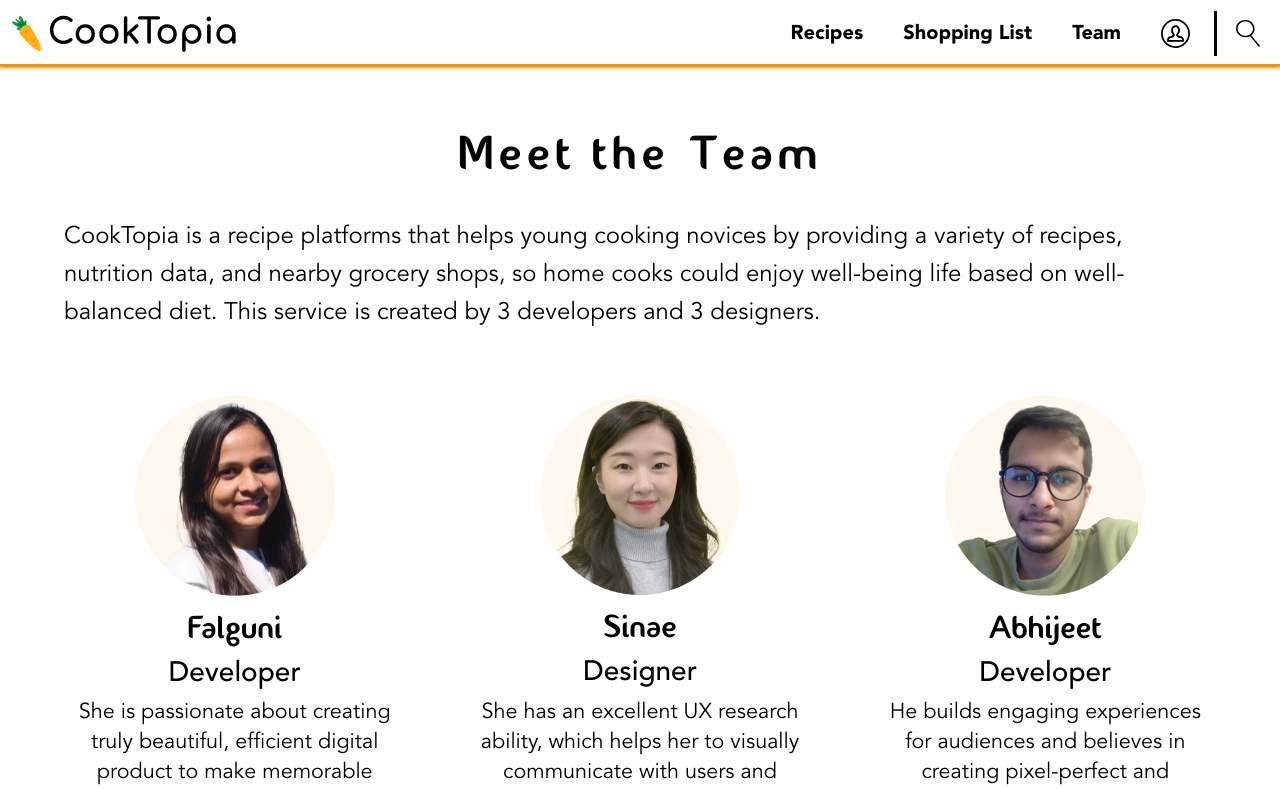
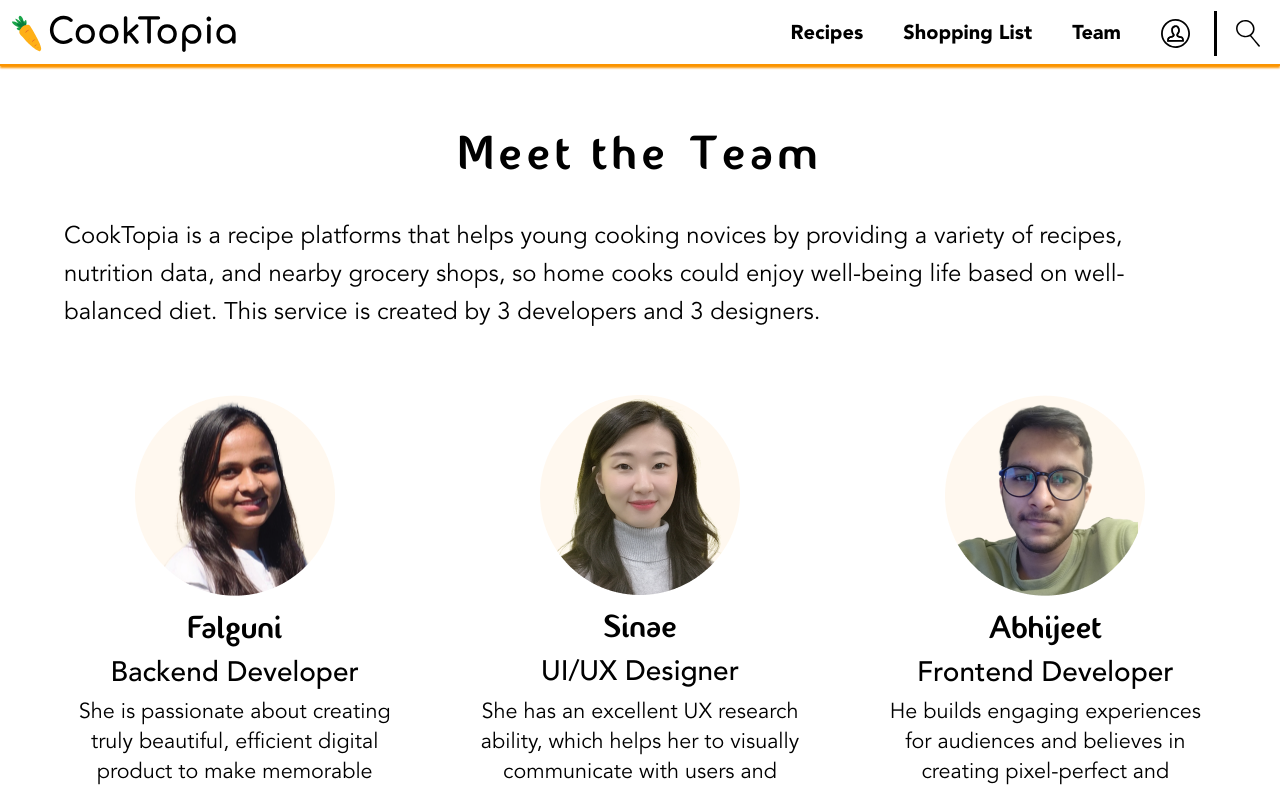
Before and after one commit to falguni-lakdawala/CookTopia, a React (Create React App) app: page /team in a window 1280 px wide. Shown: the top 789 px of the page. Built offline with nearby package versions, Linux system fonts and the light colour scheme.

Commit message:
fix:team page

```diff
--- a/src/components/sub-components/Recipes/RecipeContentMainInstructions.js
+++ b/src/components/sub-components/Recipes/RecipeContentMainInstructions.js
@@ -5,17 +5,15 @@ import { useEffect } from "react";
 
 const RecipeContentMainInstructions = ({ recipeData, scrollstat }) => {
   const nutritionData = recipeData.nutrition.nutrients;
-console.log(recipeData)
+  console.log(recipeData);
   // Functions for handling dislike and like
   useEffect(() => {
     if (scrollstat) {
-      document
-        .querySelector(".dummy")
-        .scrollIntoView({
-          behavior: "smooth",
-          block: "start",
-          inline: "nearest",
-        });
+      document.querySelector(".dummy").scrollIntoView({
+        behavior: "smooth",
+        block: "end",
+        inline: "nearest",
+      });
     }
   }, [document.querySelector(".dummy")]);
   const user = JSON.parse(window.sessionStorage.getItem("user"));
--- a/src/components/sub-components/Team/Team.js
+++ b/src/components/sub-components/Team/Team.js
@@ -21,7 +21,7 @@ function shuffleArray() {
     {
       name: "Sinae",
       src: sinaeProfilePicture,
-      role: "Designer",
+      role: "UI/UX Designer",
       description:
         "She has an excellent UX research ability, which helps her to visually communicate with users and coworkers.",
       linkedInURL: "https://www.linkedin.com/in/sinae-bak/",
@@ -29,7 +29,7 @@ function shuffleArray() {
     {
       name: "Rohit",
       src: rohitProfilePicture,
-      role: "Designer",
+      role: "UI/UX Designer",
       description:
         "He has ability of thinking out of the box. And can work excellent in both UI and UX.",
       linkedInURL: "https://www.linkedin.com/in/rohit-lathwal/",
@@ -37,7 +37,7 @@ function shuffleArray() {
     {
       name: "Mia",
       src: miaProfilePicture,
-      role: "Designer",
+      role: "UI/UX Designer",
       description:
         "She has empathy ability to understand what users' frustrations and pain points are and create solutions to improve users' lives.",
       linkedInURL: "https://www.linkedin.com/in/chun-mei-lin/",
@@ -47,7 +47,7 @@ function shuffleArray() {
     {
       name: "Maneesh",
       src: maneeshProfilePicture,
-      role: "Developer",
+      role: "Full Stack Developer",
       description:
         "A software developer who loves to work on Android and Kotlin But these days also into weaving web.",
       linkedInURL: "https://www.linkedin.com/in/maneesh43/",
@@ -56,7 +56,7 @@ function shuffleArray() {
     {
       name: "Abhijeet",
       src: abhijeetProfilePicture,
-      role: "Developer",
+      role: "Frontend Developer",
       description:
         "He builds engaging experiences for audiences and believes in creating pixel-perfect and performant products.",
       linkedInURL: "https://www.linkedin.com/in/abjt14/",
@@ -64,7 +64,7 @@ function shuffleArray() {
     {
       name: "Falguni",
       src: falguniProfilePicture,
-      role: "Developer",
+      role: "Backend Developer",
       description:
         "She is passionate about creating truly beautiful, efficient digital product to make memorable experience with technology.",
       linkedInURL: "https://www.linkedin.com/in/falguni-lakdawala/",
```
